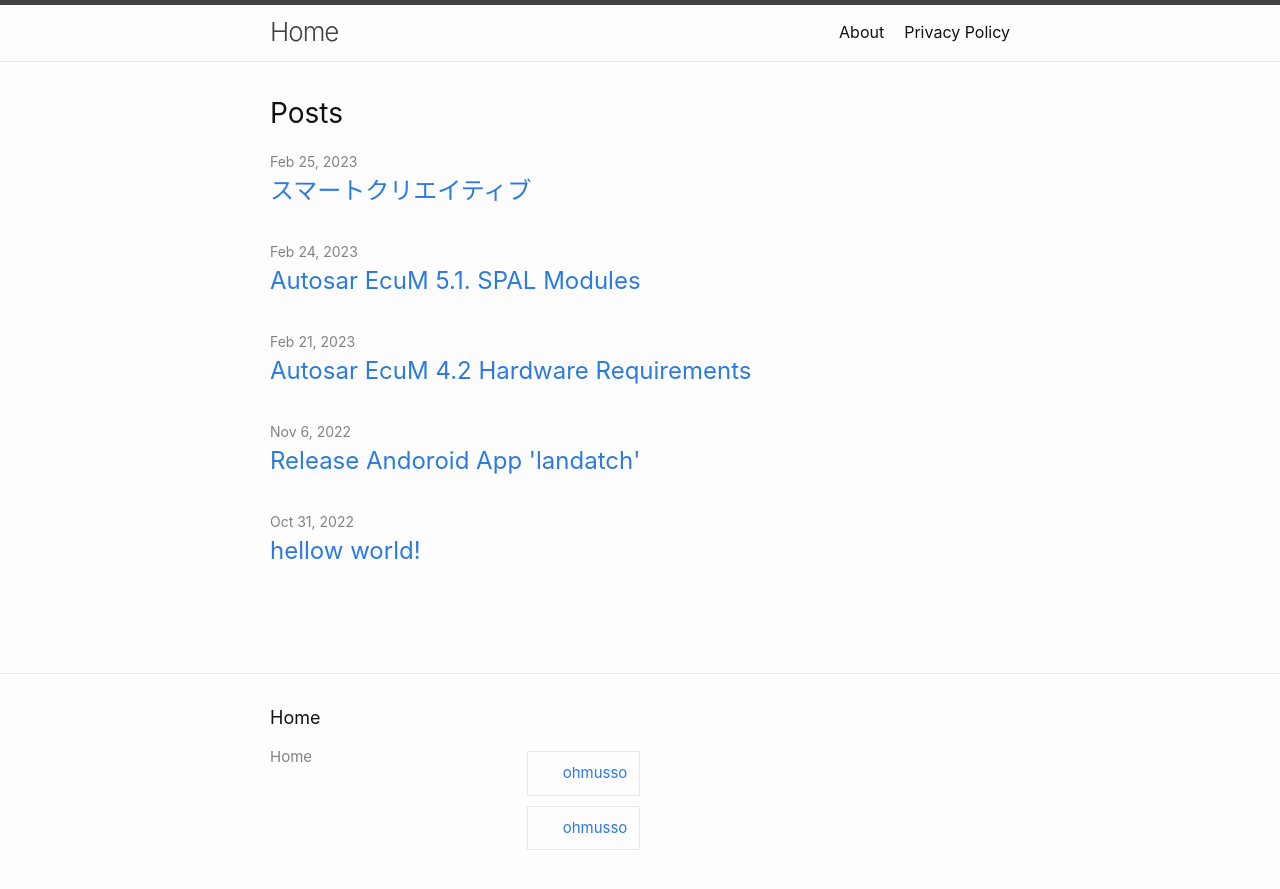
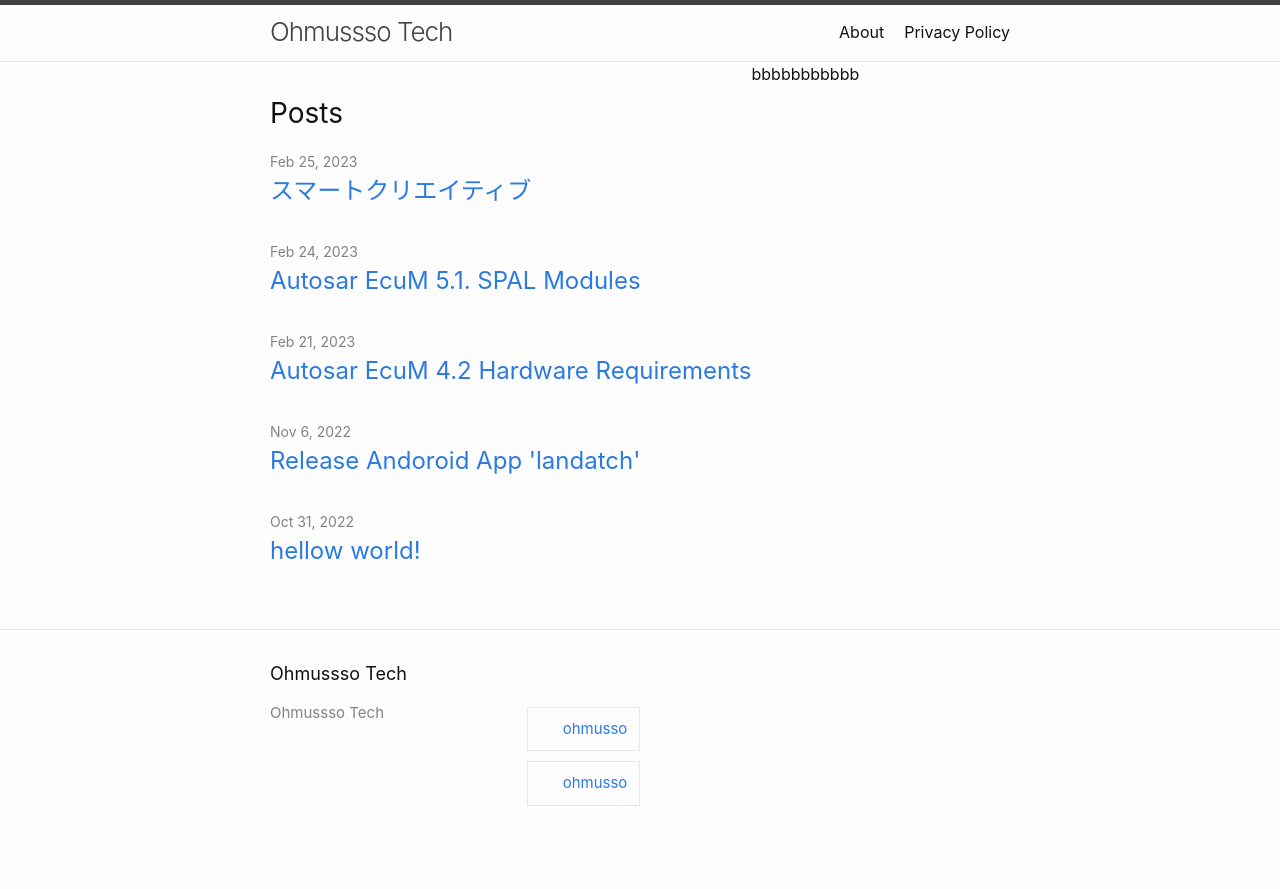
Before and after one commit to ohmusso/ohmusso.github.io, a Jekyll site: the page built from index.markdown, in a window 1280 px wide. Shown: the top 889 px of the page. Built offline with Jekyll 4.4.1, drawn with Linux system fonts in a browser that asks for light colours.

Commit message:
divide content to main and side

```diff
--- a/_config.yml
+++ b/_config.yml
@@ -18,7 +18,7 @@
 # You can create any custom variable you would like, and they will be accessible
 # in the templates via {{ site.myvariable }}.
 
-title: Home
+title: Ohmussso Tech
 email:
 description: >- # this means to ignore newlines until "baseurl:"
 baseurl: "" # the subpath of your site, e.g. /blog
--- a/_layouts/default.html
+++ b/_layouts/default.html
@@ -7,11 +7,18 @@
 
     {%- include header.html -%}
 
-    <main class="page-content" aria-label="Content">
-      <div class="wrapper">
-        {{ content }}
+    <div class="wrapper">
+      <div class="main-side-content">
+        <div class=".main-content">
+          <main class="page-content" aria-label="Content">
+            {{ content }}
+          </main>
+        </div>
+        <div class=".side-content">
+          bbbbbbbbbbb
+        </div>
       </div>
-    </main>
+    </div>
 
     {%- include footer.html -%}
 
--- a/_sass/minima/_layout.scss
+++ b/_sass/minima/_layout.scss
@@ -339,3 +339,30 @@
     width: calc(50% - (#{$spacing-unit} / 2));
   }
 }
+
+
+/**
+ * main side content
+ */
+ .main-side-content {
+  display: flex;
+  flex-direction: row;
+  min-height: 50vh;
+  min-width: 800px;
+}
+
+/**
+ * main content
+ */
+.main-content {
+  display: flex;
+  flex: auto
+}
+
+
+/**
+ * side content
+ */
+ .side-content {
+  display: flex;
+}
```
